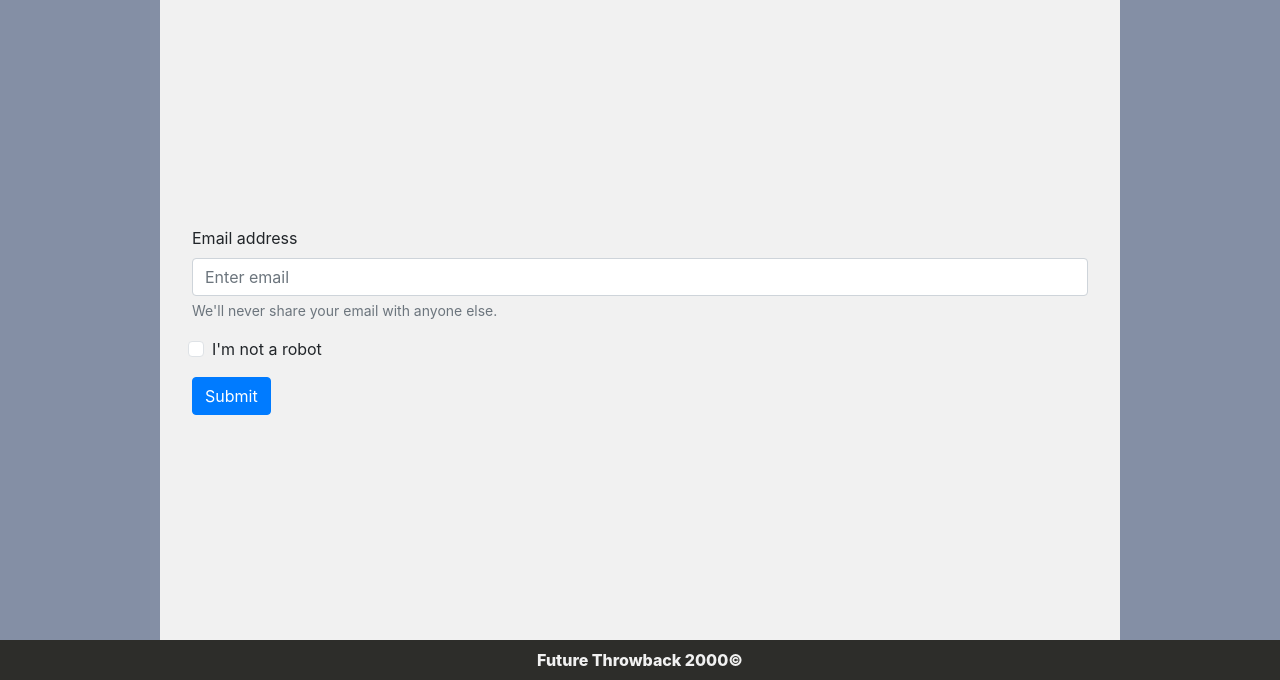
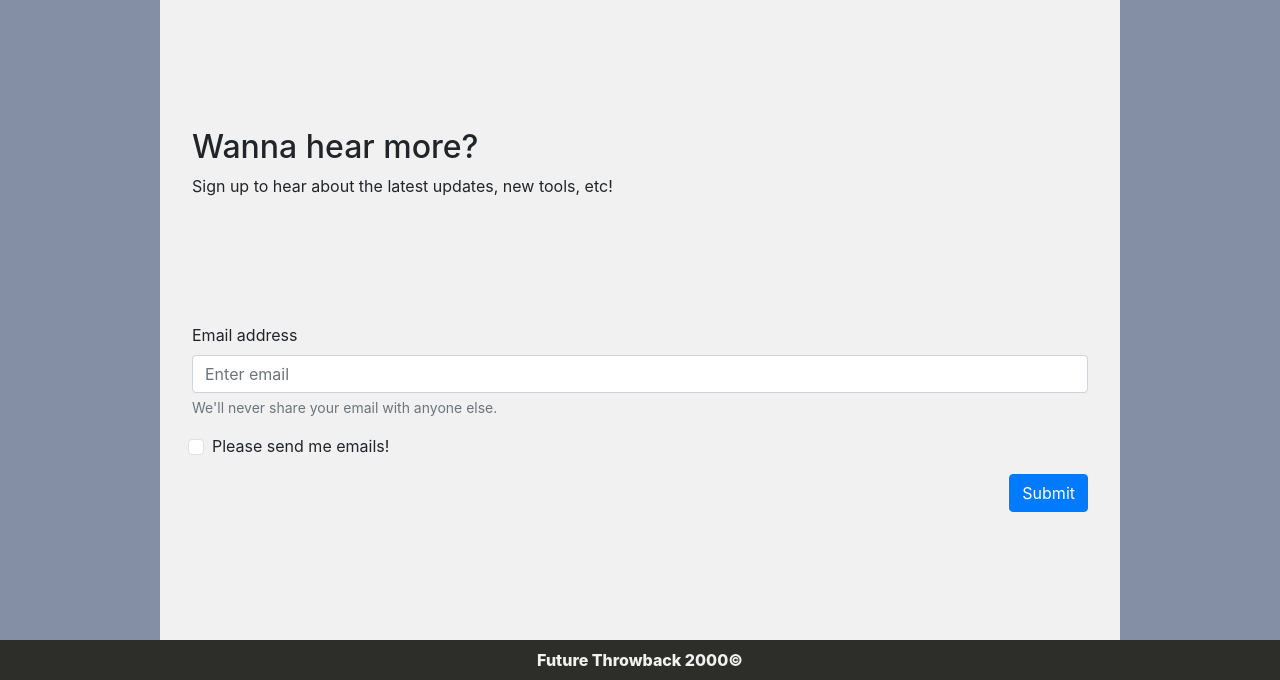
Before and after one commit to elokthewizard/cs50x-final, a Flask app: page /signup in a window 1280 px wide. Shown: the part 120-800 px from the top of the page. Run offline with Flask 3, Linux system fonts and the light colour scheme; some libraries are stand-ins or nearby versions.

Commit message:
make main layout look just a little nicer

```diff
--- a/static/style.css
+++ b/static/style.css
@@ -17,6 +17,14 @@ body {
 #controls {
     display: flex;
     flex-direction: column;
+}
+
+form {
+    height: 100%;
+    display: flex;
+    flex-direction: column;
+    justify-content: space-between;
+    padding: 6rem 0;
 }
 
 .graphic {
@@ -105,7 +113,7 @@ main {
     flex-flow: column;
     justify-content:space-around;
     margin: 0 auto;
-    padding: 2rem;
+    padding: 2rem 2rem;
     width: 75%;
     height: 80%;
 }
@@ -132,7 +140,7 @@ main {
     main {
         width: 100%;
         height: 65%;
-        padding: 1rem 0.5rem;
+        padding: 0 2rem;
     }
     .svg-white-keys *:hover {
         filter: brightness(150%);
--- a/templates/signup.html
+++ b/templates/signup.html
@@ -20,16 +20,22 @@
     </div>
     <main>
         <form>
-            <div class="form-group">
+          <div class="upper-signup">
+            <h2>Wanna hear more?</h2>
+            <p>Sign up to hear about the latest updates, new tools, etc!</p>
+          </div>
+
+            <div class="hr">
+            <div class="form-group clearfix">
               <label for="exampleInputEmail1">Email address</label>
               <input type="email" class="form-control" id="exampleInputEmail1" aria-describedby="emailHelp" placeholder="Enter email">
               <small id="emailHelp" class="form-text text-muted">We'll never share your email with anyone else.</small>
             </div>
             <div class="form-group form-check">
               <input type="checkbox" class="form-check-input" id="exampleCheck1">
-              <label class="form-check-label" for="exampleCheck1">I'm not a robot</label>
+              <label class="form-check-label" for="exampleCheck1">Please send me emails!</label>
             </div>
-            <button type="submit" class="btn btn-primary">Submit</button>
+            <button type="submit" class="btn btn-primary float-end">Submit</button>
           </form>
     </main>
 
```
